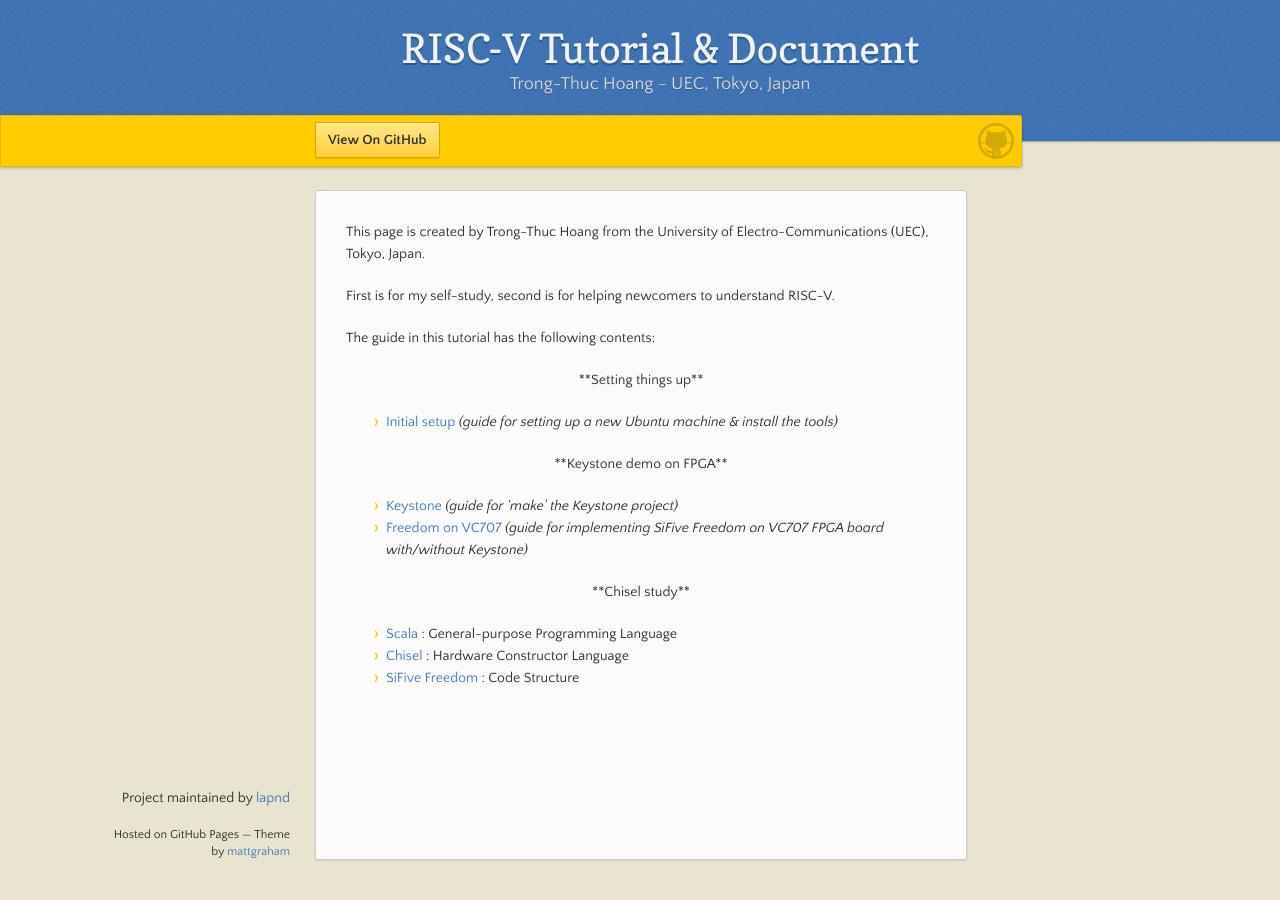
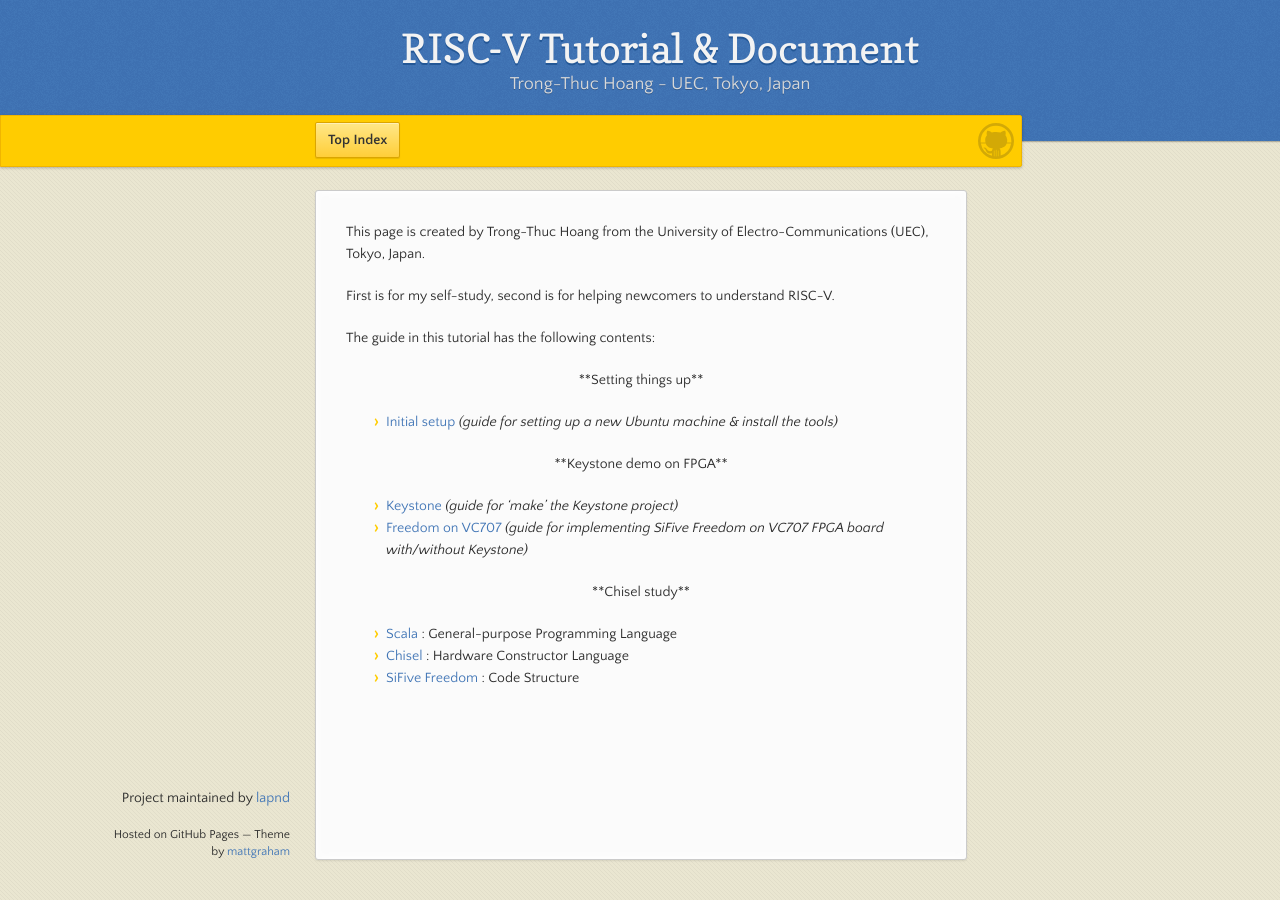
Before and after one commit to lapnd/httdes.github.io, a Jekyll site: the page built from index.md, in a window 1280 px wide. Built offline with Jekyll 4.4.1, drawn with Linux system fonts in a browser that asks for light colours.

Commit message:
Update default.html

```diff
--- a/_layouts/default.html
+++ b/_layouts/default.html
@@ -24,7 +24,7 @@
       <div id="banner">
         <span id="logo"></span>
 
-        <a href="{{ https://github.com/thuchoang90 }}" class="button fork"><strong>View On GitHub</strong></a>
+        <a href="{{ https://thuchoang90.github.io }}" class="button fork"><strong>Top Index</strong></a>
         {% if site.show_downloads %}
           <div class="downloads">
             <span>Downloads:</span>
```
